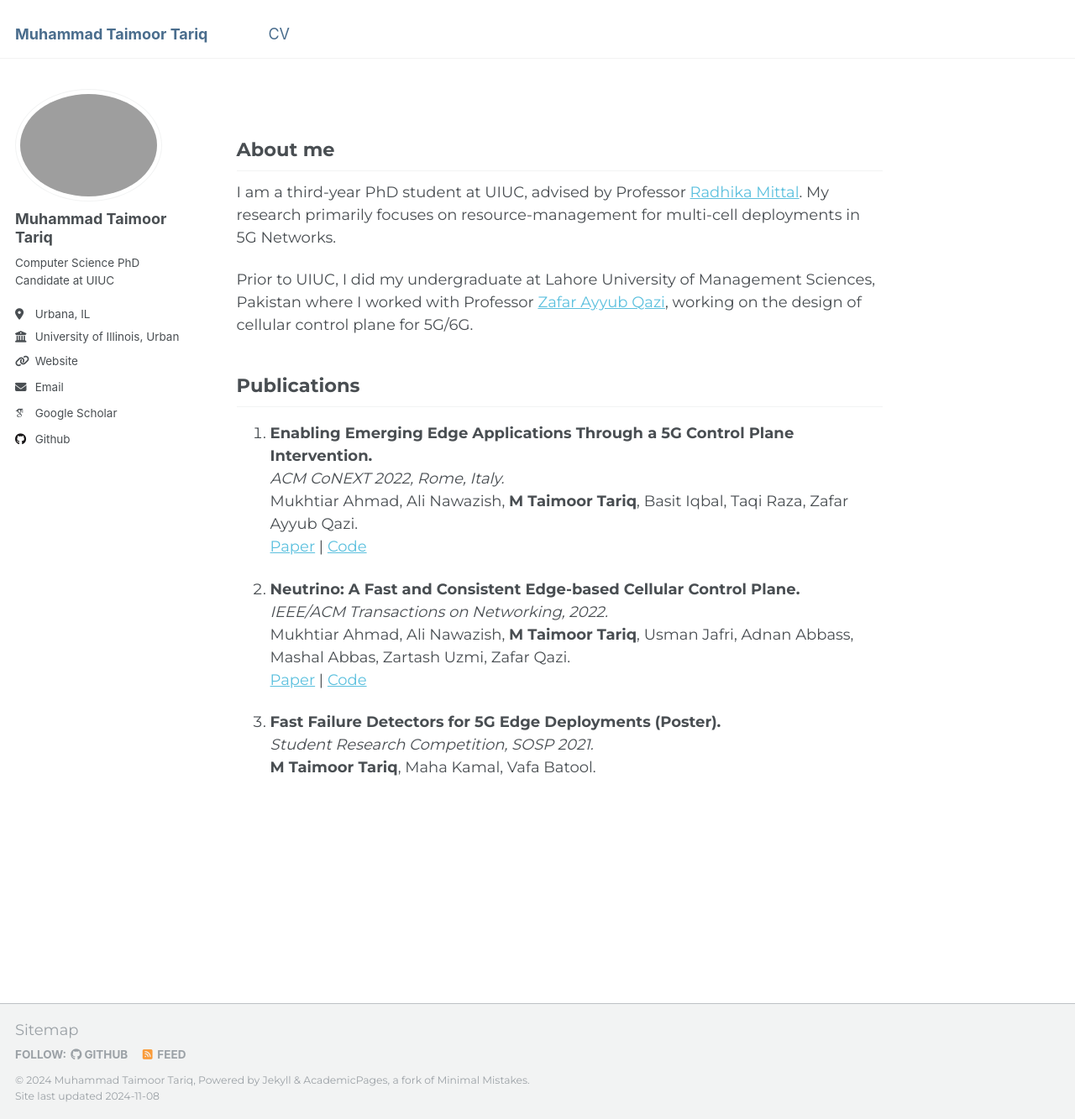
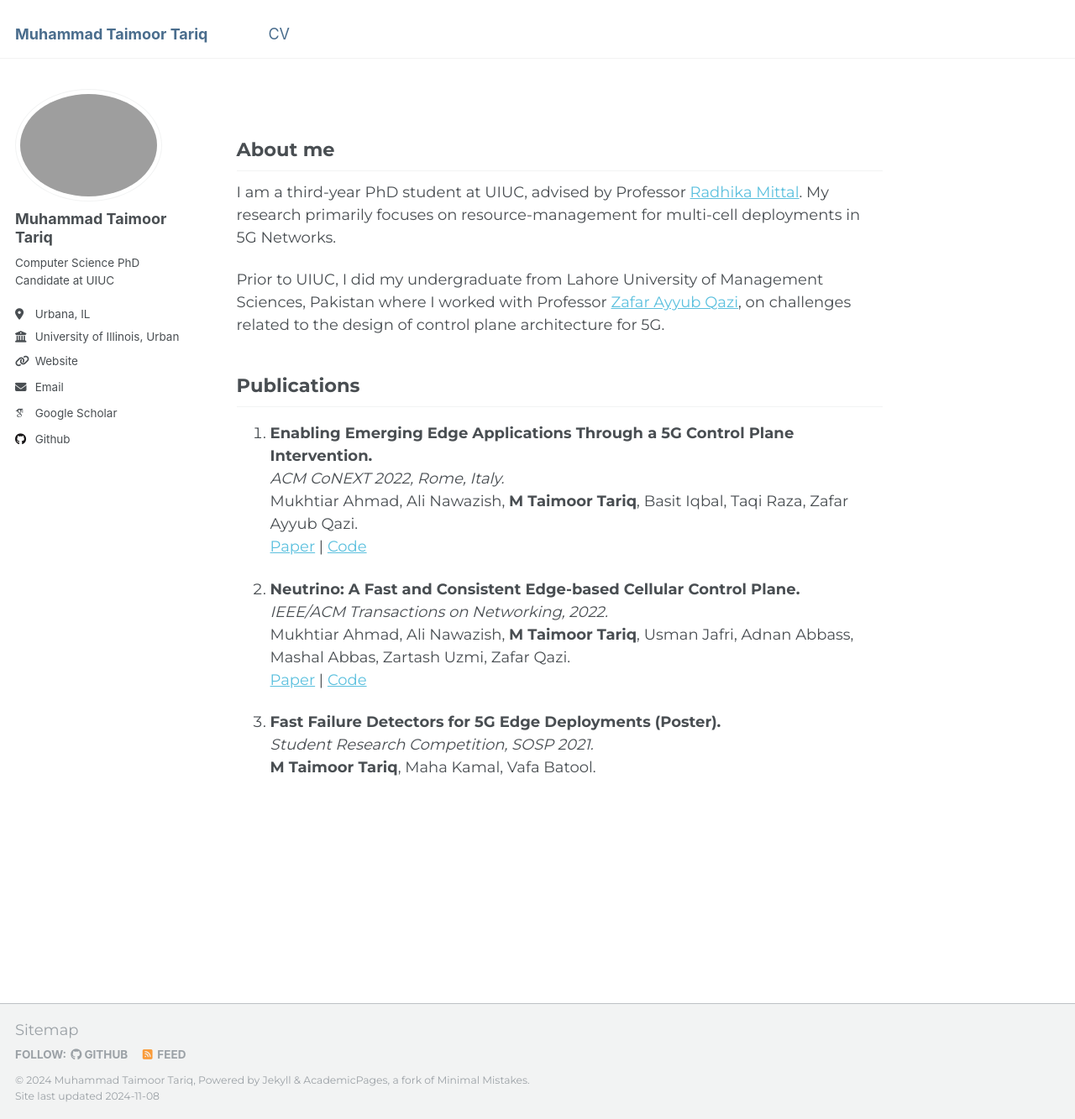
Before and after one commit to taimoortt/taimoortt.github.io, a Jekyll site: the page built from _pages/about.md, in a window 1280 px wide and 1333 px high. Shown: the whole window at 84% size. Built offline with Jekyll 4.4.1, drawn with Linux system fonts in a browser that asks for light colours; some web fonts are replaced.

Commit message:
Initial Commit 5

```diff
--- a/_pages/about.md
+++ b/_pages/about.md
@@ -11,7 +11,7 @@ redirect_from:
 
 I am a third-year PhD student at UIUC, advised by Professor [Radhika Mittal](http://radhikam.web.illinois.edu). My research primarily focuses on resource-management for multi-cell deployments in 5G Networks.
 
-Prior to UIUC, I did my undergraduate at Lahore University of Management Sciences, Pakistan where I worked with Professor [Zafar Ayyub Qazi](https://web.lums.edu.pk/~zafar/), working on the design of cellular control plane for 5G/6G.
+Prior to UIUC, I did my undergraduate from Lahore University of Management Sciences, Pakistan where I worked with Professor [Zafar Ayyub Qazi](https://web.lums.edu.pk/~zafar/), on challenges related to the design of control plane architecture for 5G.
 
 ## Publications
 
```
